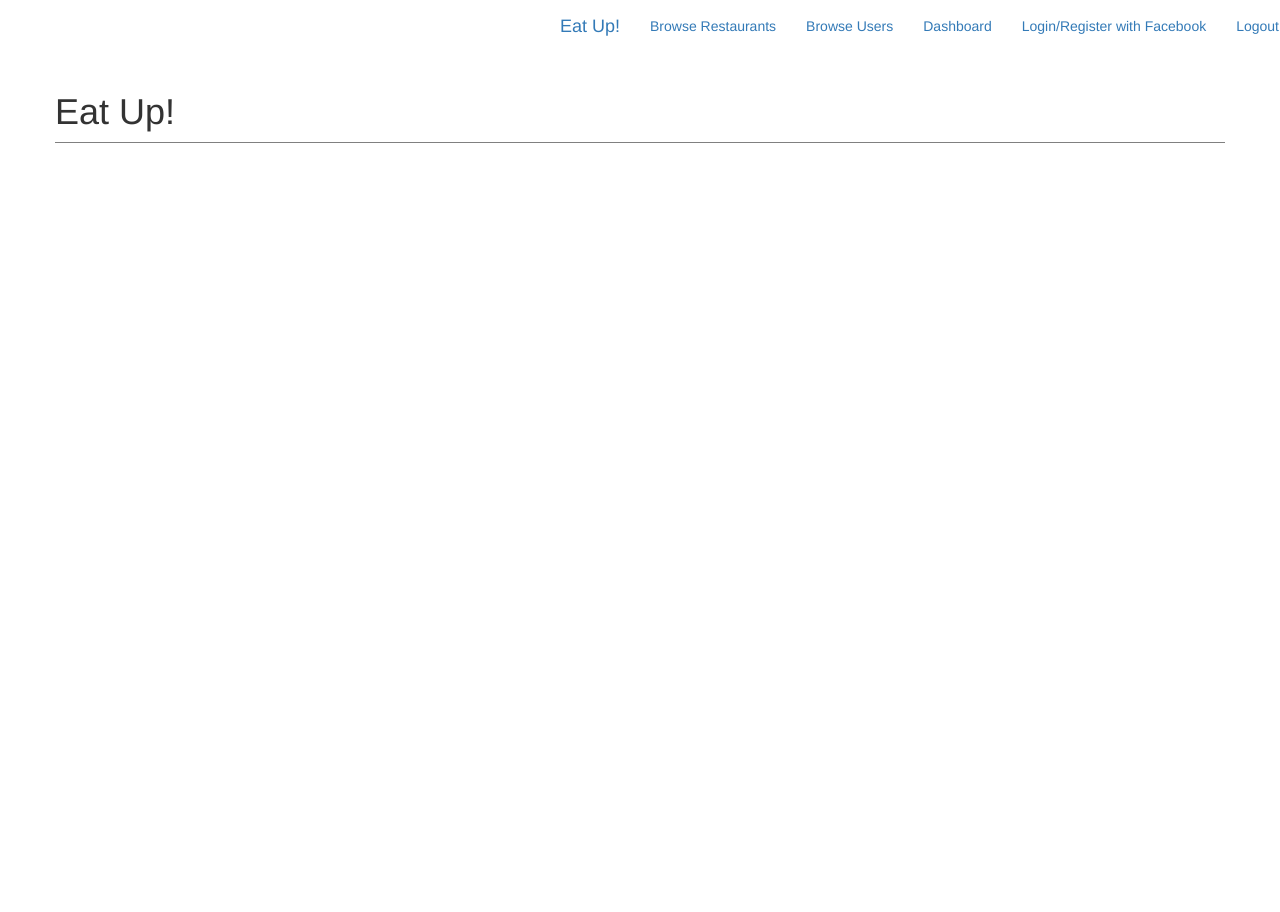
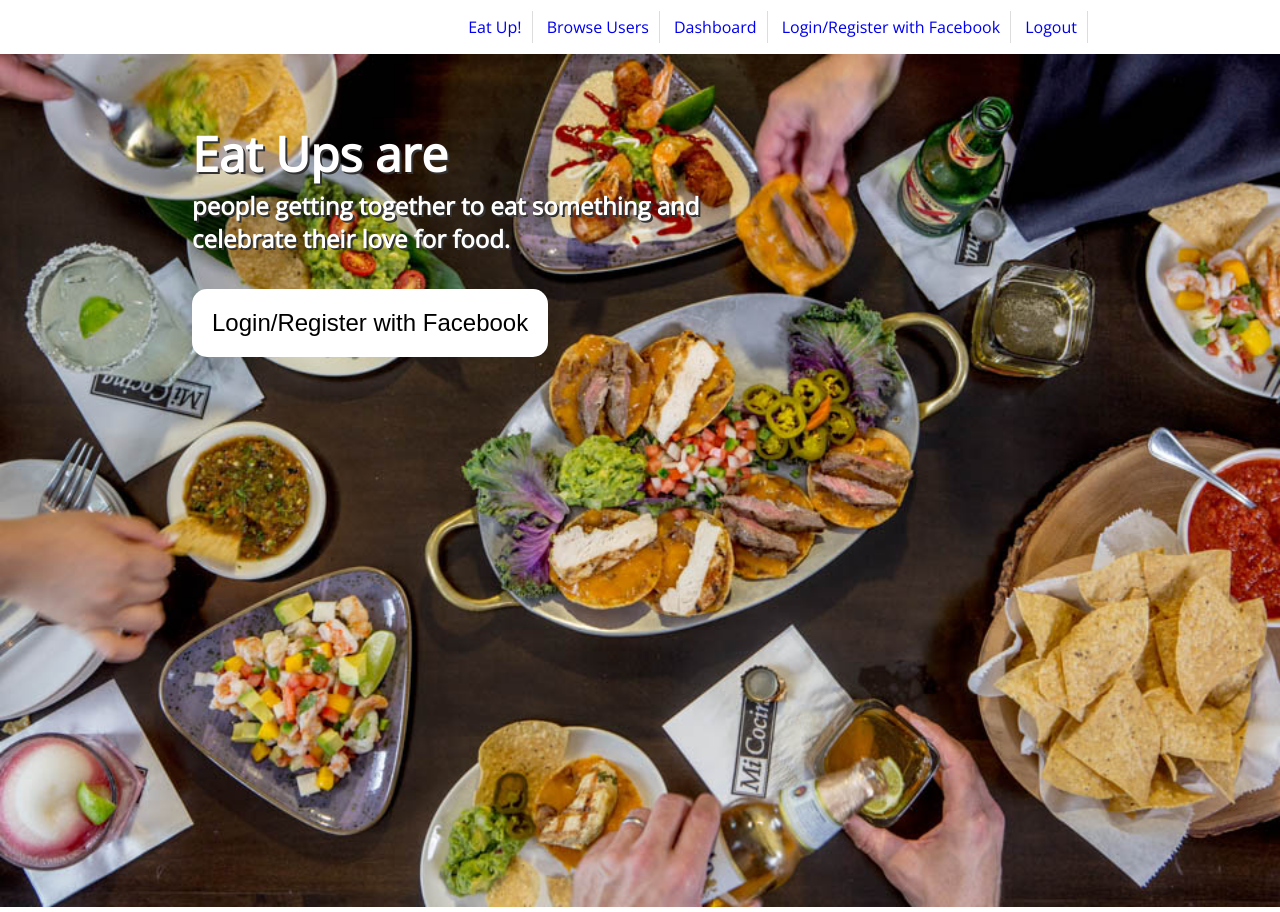
Before and after one commit to whitneywooyy/eat-up, a website: page public/index.html in a window 1280 px wide. Before the commit the page ends 800 px from the top, so only its background shows below. Drawn offline with nearby package versions, Linux system fonts and the light colour scheme; no server answers.

Commit message:
Styled navbar and home page

```diff
--- a/public/index.html
+++ b/public/index.html
@@ -2,31 +2,27 @@
 <html lang="en" ng-app="eatUp">
 <head>
 	<title>Eat Up!</title>
-	<!-- Latest compiled and minified CSS -->
-	<link rel="stylesheet" href="https://maxcdn.bootstrapcdn.com/bootstrap/3.3.4/css/bootstrap.min.css">
-
-	<!-- Optional theme -->
-	<link rel="stylesheet" href="https://maxcdn.bootstrapcdn.com/bootstrap/3.3.4/css/bootstrap-theme.min.css">
 	<link rel="stylesheet" href="./styles/style.css">
+	<link href='http://fonts.googleapis.com/css?family=Open+Sans' rel='stylesheet' type='text/css'>
 </head>
 <body>
 	<!-- <div ng-controller="userProfileCtrl">{{test}}</div> -->
 	<header>
-		<nav class="navbar navbar-right">
-		<a ui-sref="home" class="navbar-brand">Eat Up!</a>
-			<ul class="nav navbar-nav">
+		<nav class="navbar">
+			<ul>
 				<!-- <li><a ui-sref="userProfile.userDashboard.messages" title="Your Messages">Your Messages</a></li> -->
-				<li><a ui-sref="browseRestaurants" title="Browse Restaurants">Browse Restaurants</a></li>
+				<!-- <li><a ui-sref="browseRestaurants" title="Browse Restaurants">Browse Restaurants</a></li> -->
+				<li><a ui-sref="home" title="Eat Up!">Eat Up!</a></li>
 				<li><a ui-sref="browseUsers" title="Browse Users">Browse Users</a></li>
 				<li><a ui-sref="userDashboard" title="Dashboard">Dashboard</a></li>
 				<li><a href="/auth/facebook" title="Facebook Login">Login/Register with Facebook</a></li>
 				<li><a href="/logout" title="logout">Logout</a></li>
-				<!-- <li><a href="/api/test" title="test">Test</a></li> -->
 			</ul>
 		</nav>
 	</header>
-	<!-- <input type="text" ng-model="another" /> {{another}} -->
-	<div class="clearfix"></div>
+	<div class="intro-space">
+		<img class="intro-img" src="./images/food1.jpg" />
+	</div>
 	<div class="container">
 		<div ui-view></div>
 	</div>
--- a/public/styles/style.css
+++ b/public/styles/style.css
@@ -2,7 +2,76 @@ html, body {
 	margin: 0;
 	padding: 0;
 	width: 100%;
+	font-family: 'Open Sans', sans-serif;
 }
+a:hover {
+	cursor: pointer;
+}
+.intro-space {
+	width: 100%;
+	min-width: 600px;
+	clear: both;
+}
+.intro-img {
+	width: 100%;
+}
+header, .container {
+	width: 70%;
+	margin: 0 auto;
+}
+.navbar {
+	float: right;
+	color: #ccc;
+}
+.navbar ul li {
+	display: inline;
+}
+.navbar ul li a, .navbar ul li a:visited, .navbar ul li a:active {
+	text-decoration: none;
+	border-right: 1px solid #ddd;
+	padding: 5px 10px;
+}
+.navbar ul li a:hover {
+	background-color: #aaa;
+	color: white;
+}
+.container {
+	clear: both;
+}
+.home {
+	position: absolute;
+	top: 120px;
+	left: 15%;
+	color: white;
+	margin-right: 15%;
+}
+.intro {
+	text-shadow: 2px 2px #333;
+	width: 70%;
+}
+.intro h1 {
+	font-size: 3em;
+	line-height: 10%;
+	min-width: 300px;
+}
+.intro h3 {
+	font-size: 1.5em;
+	min-width: 300px;
+}
+button.login {
+	background-color: white;
+	padding: 20px;
+	font-size: 1.5em;
+	border-radius: 15px;
+	border: none;
+	margin-top: 10px;
+}
+
+
+
+
+
+/*
 .main-nav {
 	float: right;
 	margin-right: 20px;
@@ -25,3 +94,4 @@ html, body {
 .inputfield {
 	margin-bottom: 10px;
 }
+*/
--- a/public/templates/homeTmpl.html
+++ b/public/templates/homeTmpl.html
@@ -1,3 +1,7 @@
-<div class="row header">
-	<h1>Eat Up!</h1>
+<div class="home">
+	<div class="intro">
+		<h1>Eat Ups are</h1>
+		<h3>people getting together to eat something and celebrate their love for food.</h3>
+	</div>
+	<a href="/auth/facebook"><button class="login">Login/Register with Facebook</button></a>
 </div>
```
Also changed, not shown: public/images/food1.jpg (added).
